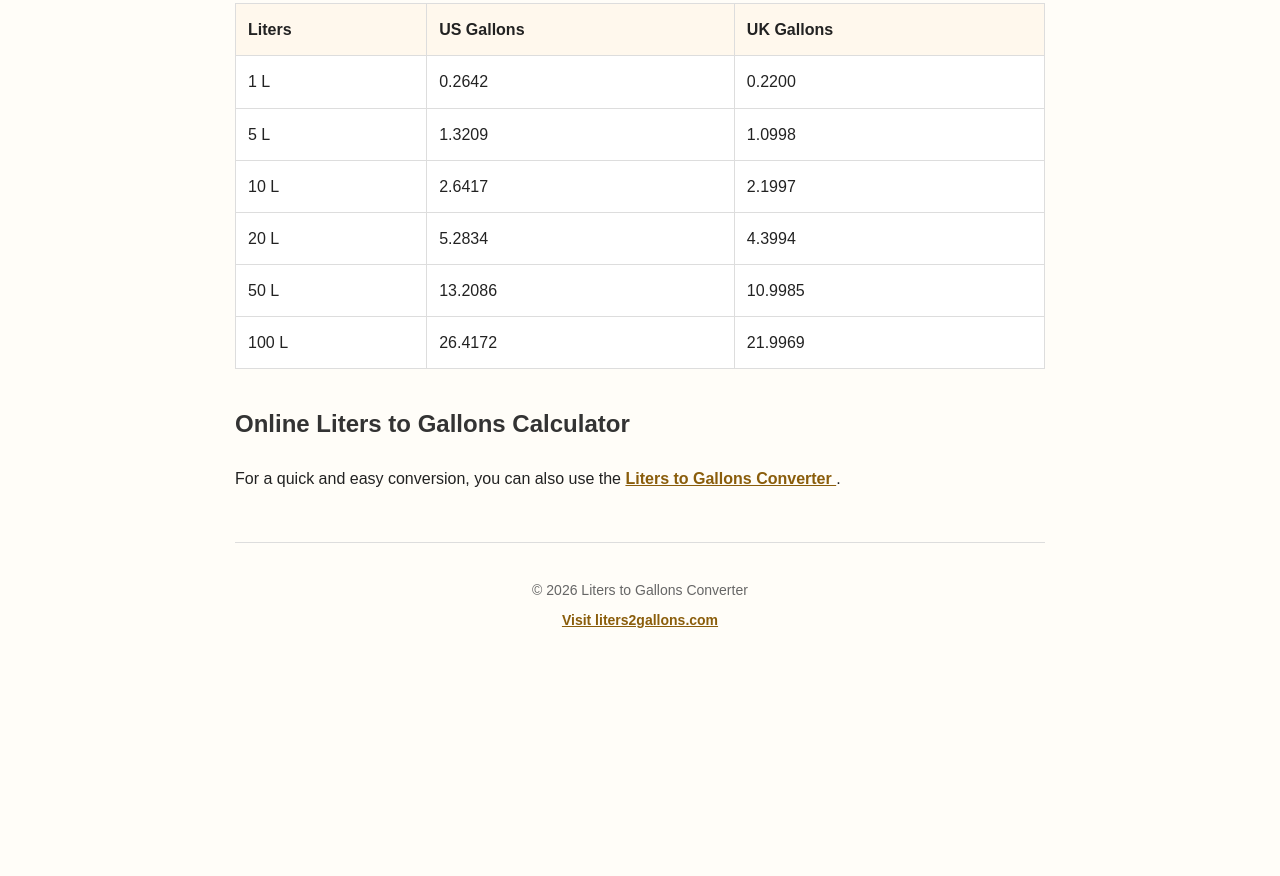
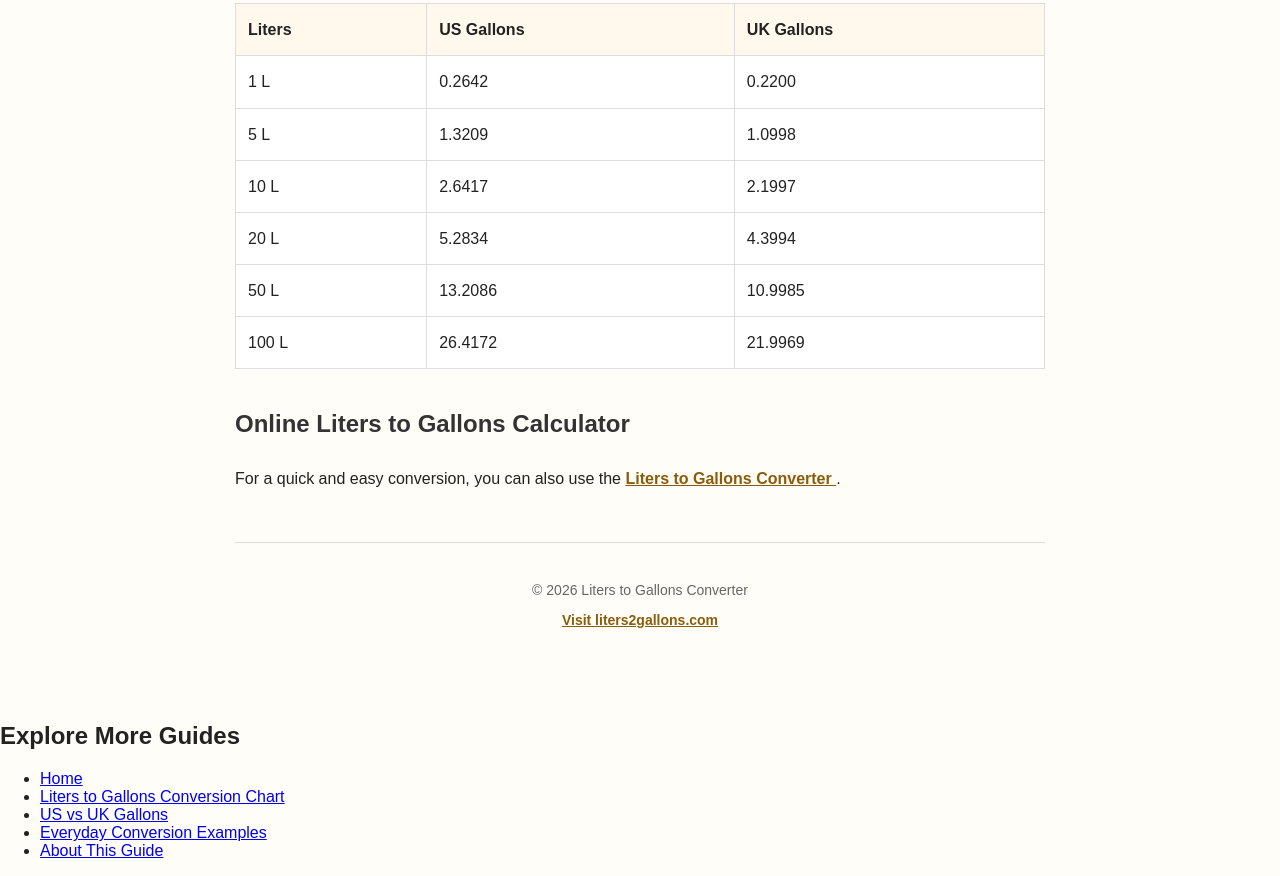
Before and after one commit to Subo8-afk/Liters-to-Gallons, a plain HTML site: page index.html in a window 1280 px wide. Shown: the part 1138-2014 px from the top of the page. Before the commit the page ends 1840 px from the top, so only its background shows below. Drawn offline with Linux system fonts and the light colour scheme.

Commit message:
Update index.html

```diff
--- a/index.html
+++ b/index.html
@@ -459,6 +459,16 @@
     }
 
   </script>
+<div>
+  <h2>Explore More Guides</h2>
+  <ul>
+    <li><a href="https://subo8-afk.github.io/Liters-to-Gallons/">Home</a></li>
+    <li><a href="https://subo8-afk.github.io/Liters-to-Gallons/conversion-chart.html">Liters to Gallons Conversion Chart</a></li>
+    <li><a href="https://subo8-afk.github.io/Liters-to-Gallons/us-vs-uk-gallons.html">US vs UK Gallons</a></li>
+    <li><a href="https://subo8-afk.github.io/Liters-to-Gallons/everyday-examples.html">Everyday Conversion Examples</a></li>
+    <li><a href="https://subo8-afk.github.io/Liters-to-Gallons/about.html">About This Guide</a></li>
+  </ul>
+</div>
 
 </body>
 </html>
```
